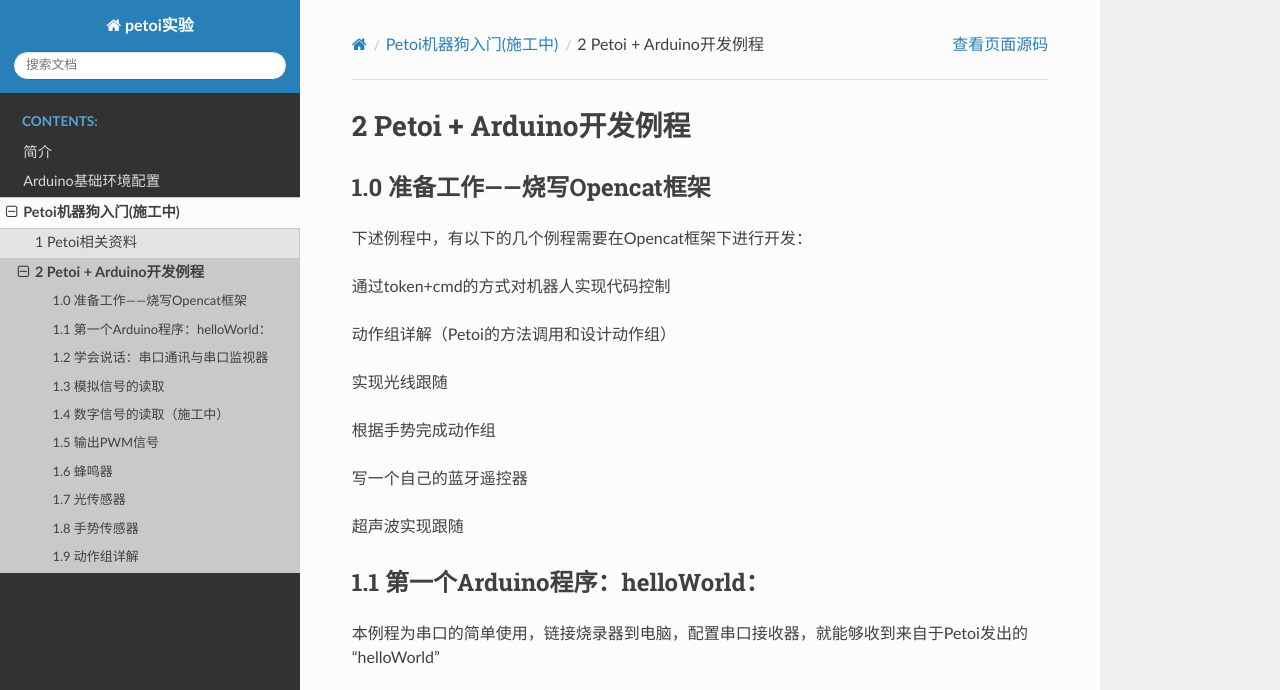
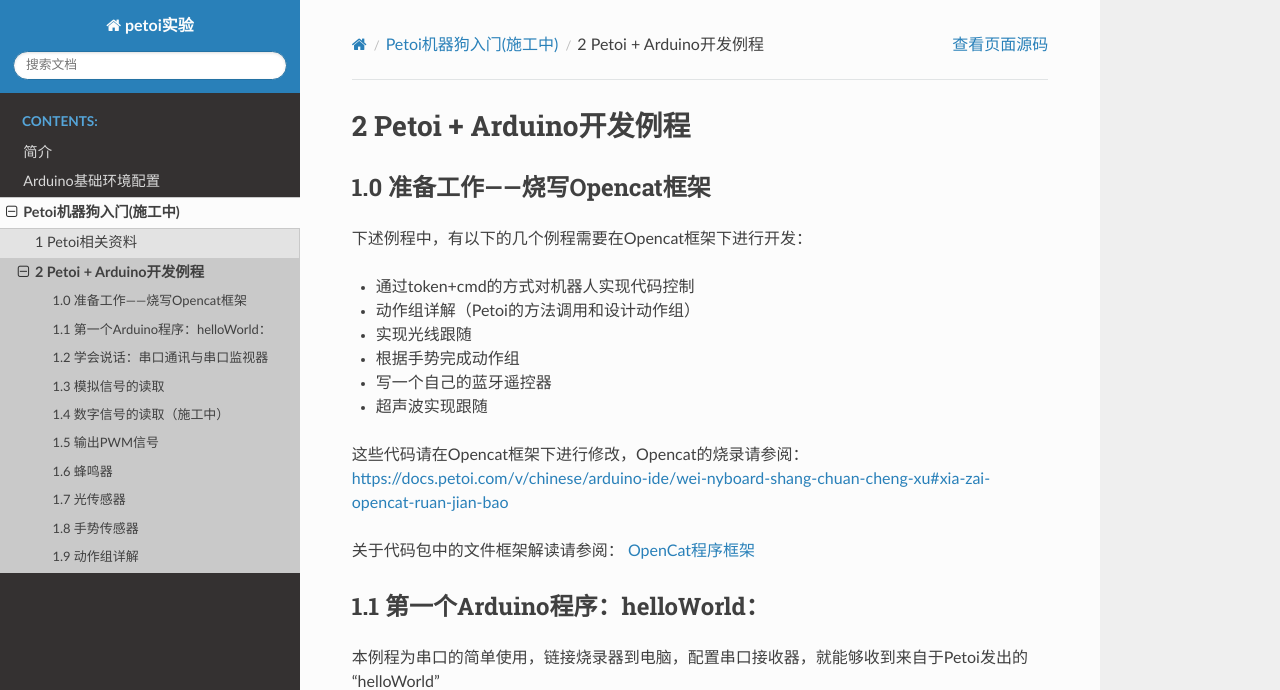
Before and after one commit to ROSSI-49/Petoi, a Sphinx documentation site: the page built from source/Petoi/demos/demos.rst, in a window 1280 px wide and 900 px high, cut to the strip 0-690 px from the top of the window. Built offline with Sphinx 7.4.7 and the Read the Docs theme 2.0.0, drawn with Linux system fonts in a browser that asks for light colours; some of the changed text lies outside the part shown.

Commit message:
update demos.rst

```diff
--- a/source/Petoi/demos/demos.rst
+++ b/source/Petoi/demos/demos.rst
@@ -7,17 +7,21 @@
 
 下述例程中，有以下的几个例程需要在Opencat框架下进行开发：
 
-通过token+cmd的方式对机器人实现代码控制
++ 通过token+cmd的方式对机器人实现代码控制
 
-动作组详解（Petoi的方法调用和设计动作组）
++ 动作组详解（Petoi的方法调用和设计动作组）
 
-实现光线跟随
++ 实现光线跟随
 
-根据手势完成动作组
++ 根据手势完成动作组
 
-写一个自己的蓝牙遥控器
++ 写一个自己的蓝牙遥控器
 
-超声波实现跟随
++ 超声波实现跟随
+
+这些代码请在Opencat框架下进行修改，Opencat的烧录请参阅： https://docs.petoi.com/v/chinese/arduino-ide/wei-nyboard-shang-chuan-cheng-xu#xia-zai-opencat-ruan-jian-bao
+
+关于代码包中的文件框架解读请参阅： `OpenCat程序框架 <https://petoi-temp.readthedocs.io/en/latest/Petoi/petoi_guide/introduce.html#petoi-opencat>`_
 
 1.1 第一个Arduino程序：helloWorld：
 ==================================================
@@ -196,6 +200,7 @@
 
 .. code-block:: c
    :linenos:
+
    const int8_t balance[] PROGMEM = {
    1, 0, 0, 1,
       0,   0,   0,   0,   0,   0,   0,   0,  30,  30,  30,  30,  30,  30,  30,  30,};
```
Also changed, not shown: 7 other files.
